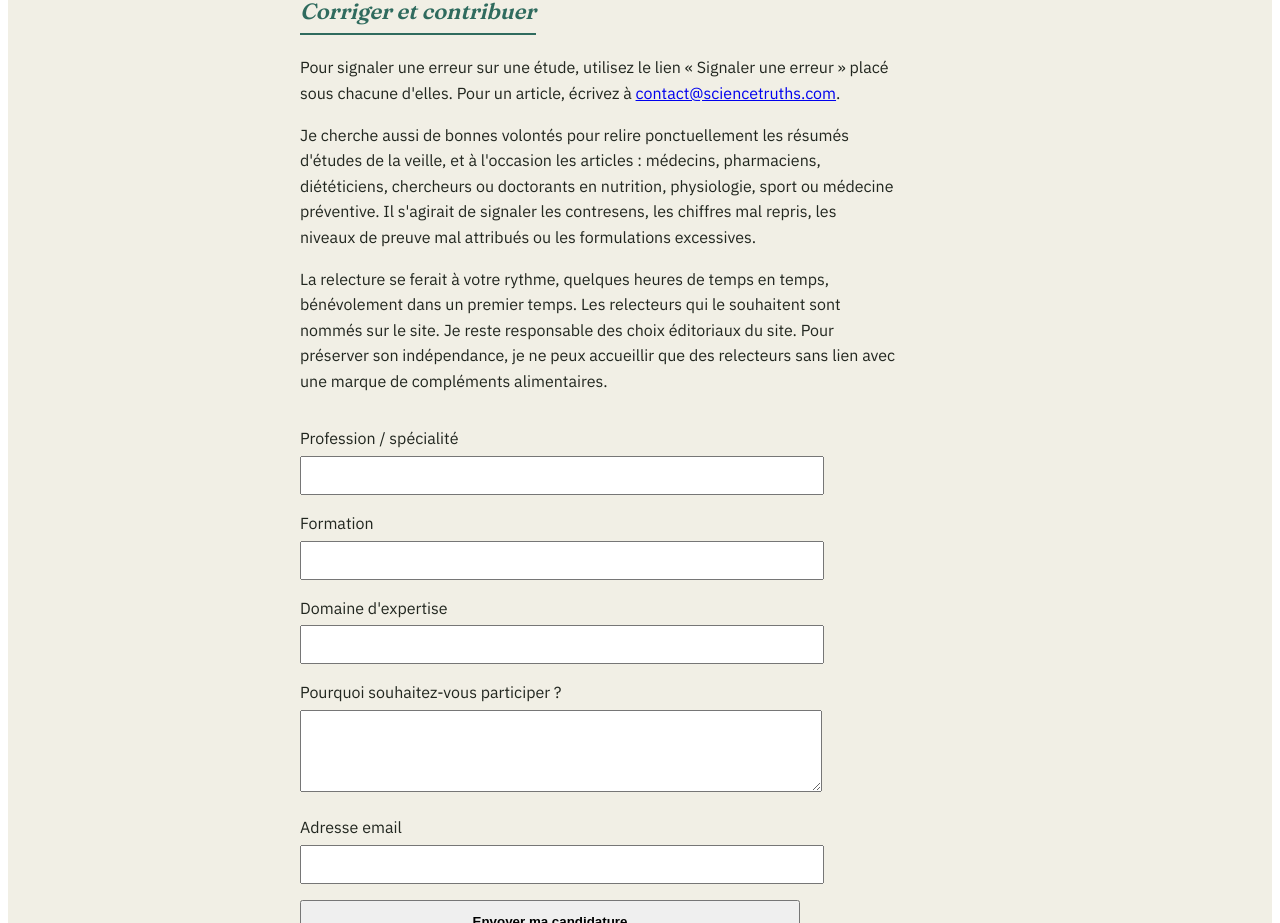
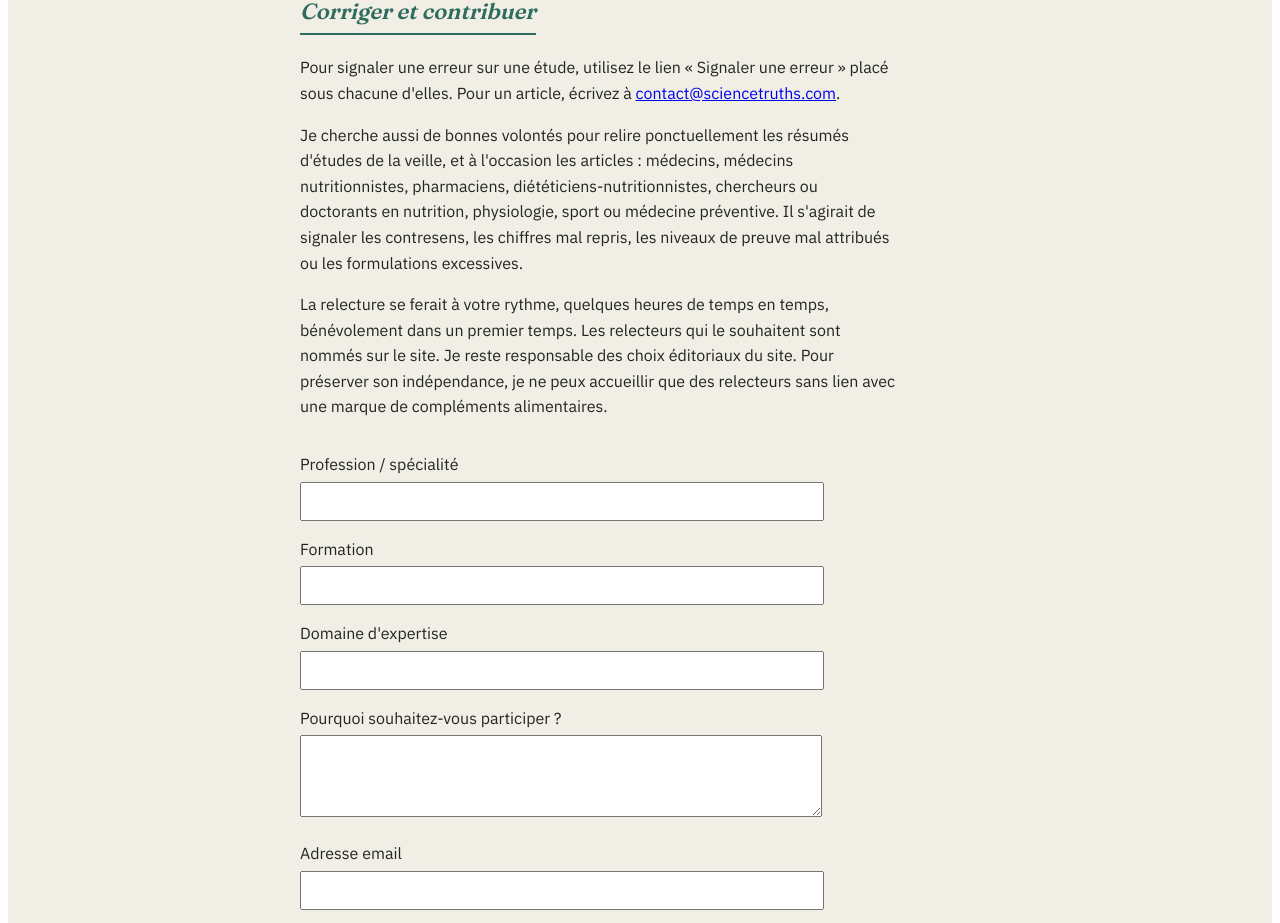
Before and after one commit to bruno13198/santeetlongevite, a Next.js app: page /a-propos in a window 1280 px wide. Shown: the part 2497-3420 px from the top of the page. Built offline with nearby package versions, Linux system fonts and the light colour scheme; no server answers.

Commit message:
Update job titles in proofreading request

```diff
--- a/app/a-propos/page.js
+++ b/app/a-propos/page.js
@@ -152,7 +152,8 @@ export default function APropos() {
           {/* 24 oct. 2026 : appel à relecteurs centré sur les résumés d'études de la veille. */}
           <p className={styles.body}>
             Je cherche aussi de bonnes volontés pour relire ponctuellement les résumés d'études de
-            la veille, et à l'occasion les articles : médecins, pharmaciens, diététiciens,
+                        la veille, et à l'occasion les articles : médecins, médecins nutritionnistes,
+            pharmaciens, diététiciens-nutritionnistes,
             chercheurs ou doctorants en nutrition, physiologie, sport ou médecine préventive. Il
             s'agirait de signaler les contresens, les chiffres mal repris, les niveaux de preuve
             mal attribués ou les formulations excessives.
```
